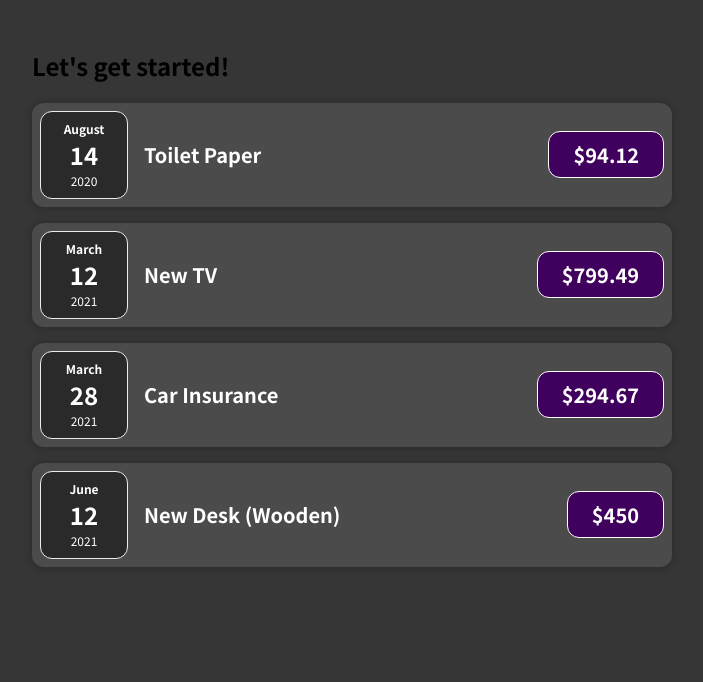
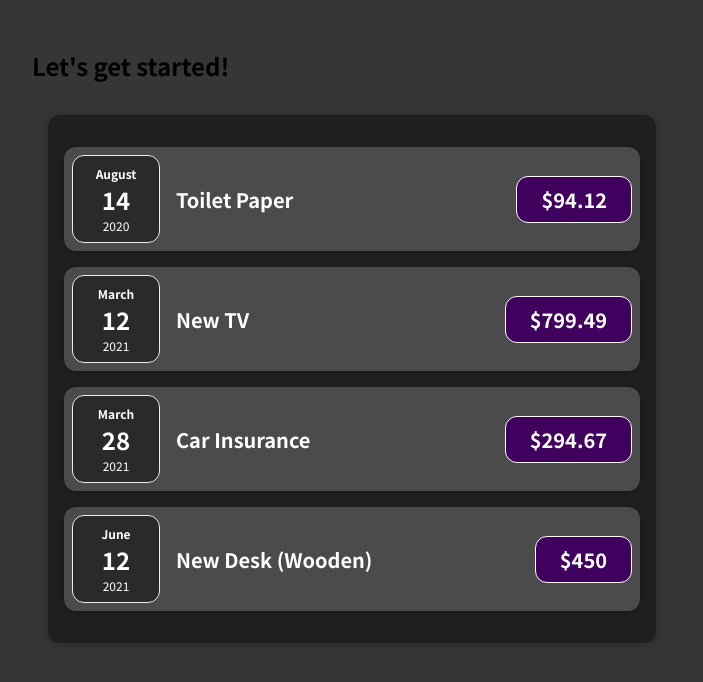
Before and after one commit to Aishanipach/Data-Visualiser, a JavaScript app: page / in a window 1280 px wide. Shown: the top 682 px of the page, without its empty margins (288-991 px from the left). Built offline with nearby package versions, Linux system fonts and the light colour scheme; the HTML template or start-up script is replaced by a standard one.

Commit message:
Update App.js

```diff
--- a/src/App.js
+++ b/src/App.js
@@ -1,5 +1,5 @@
-import Expenseitem from "./components/Expenseitem";
-
+/*import Expenseitem from "./components/Expenseitem";*/
+import Expenses from "./components/Expenses";
 function App() {
   const expenses = [
     {
@@ -25,29 +25,7 @@
   return (
     <div>
       <h2>Let's get started!</h2>
-      <Expenseitem
-        title={expenses[0].title}
-        amount={expenses[0].amount}
-        date={expenses[0].date}
-      ></Expenseitem>
-
-      <Expenseitem
-        title={expenses[1].title}
-        amount={expenses[1].amount}
-        date={expenses[1].date}
-      ></Expenseitem>
-
-      <Expenseitem
-        title={expenses[2].title}
-        amount={expenses[2].amount}
-        date={expenses[2].date}
-      ></Expenseitem>
-
-      <Expenseitem
-        title={expenses[3].title}
-        amount={expenses[3].amount}
-        date={expenses[3].date}
-      ></Expenseitem>
+     <Expenses item={expenses} />
     </div>
   );
 }
```
